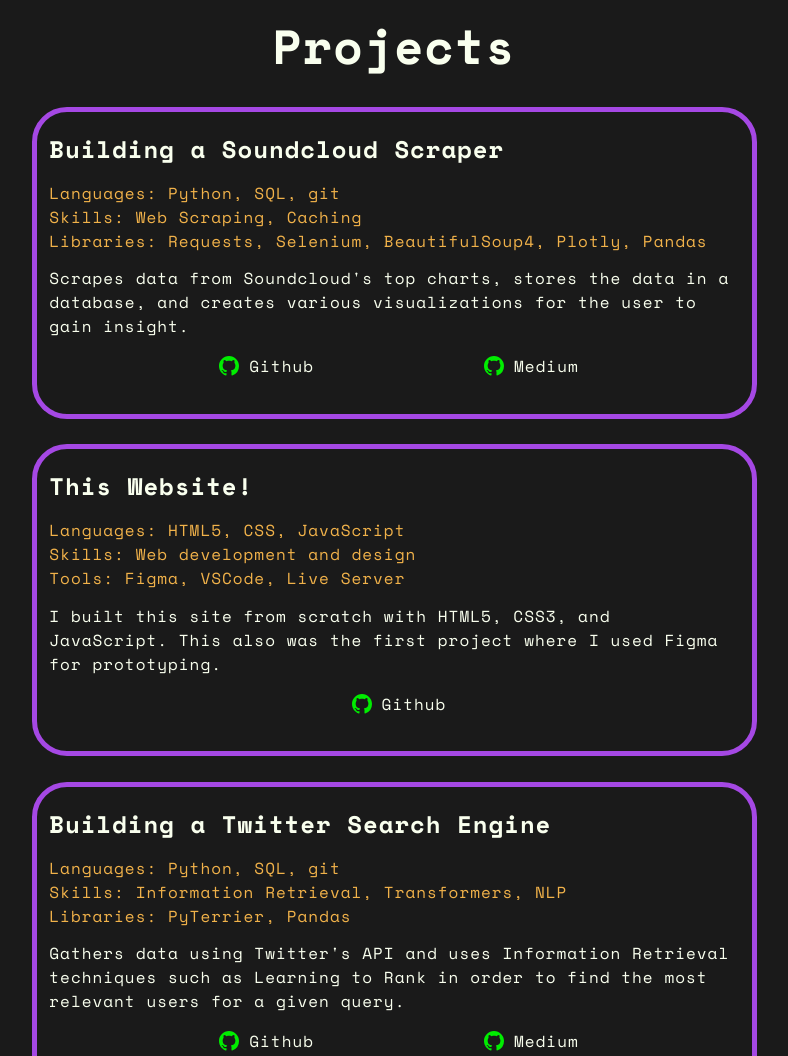
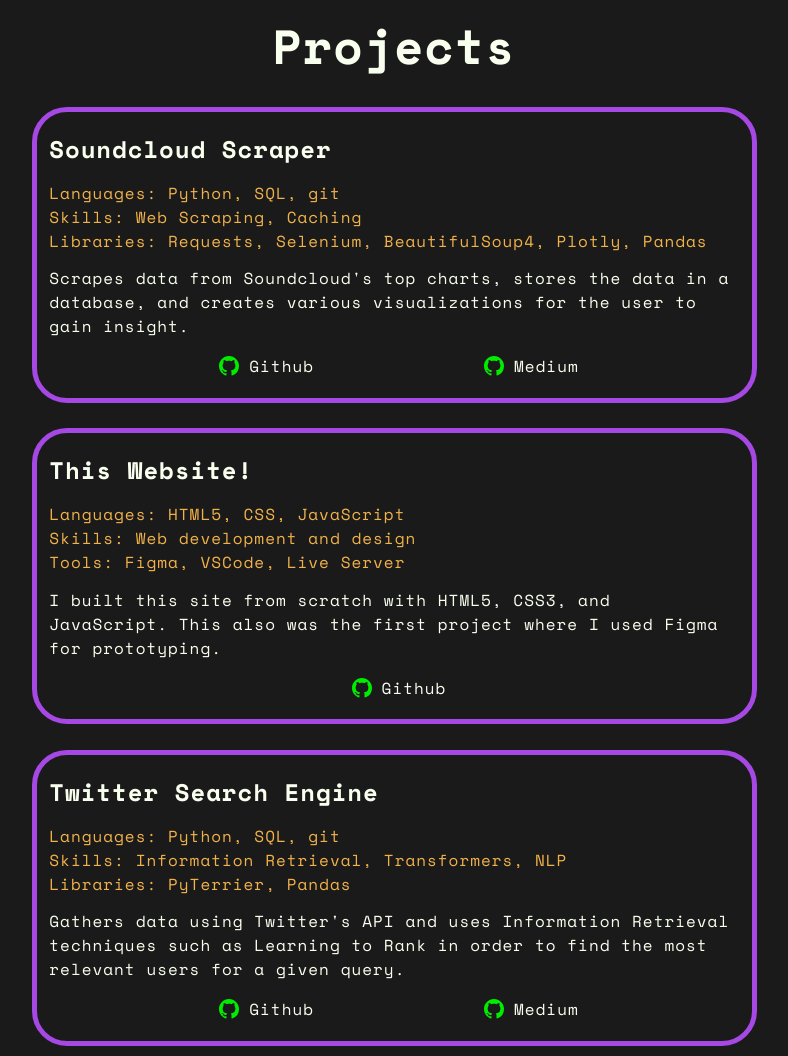
Before and after one commit to mkalmus/scrollable-portfoliio, a plain HTML site: page index.html in a window 1280 px wide. Shown: the part 860-1916 px from the top of the page, without its empty margins (246-1034 px from the left). Drawn offline with nearby package versions, Linux system fonts and the light colour scheme.

Commit message:
fix tab title

```diff
--- a/index.html
+++ b/index.html
@@ -5,7 +5,7 @@
     <meta http-equiv="X-UA-Compatible" content="IE=edge">
     <meta name="viewport" content="width=device-width, initial-scale=1.0">
     <link rel="preconnect" href="https://fonts.googleapis.com"><link rel="preconnect" href="https://fonts.gstatic.com" crossorigin><link href="https://fonts.googleapis.com/css2?family=Space+Mono:wght@400;700&display=swap" rel="stylesheet">    <link rel="stylesheet" href="style.css">
-    <title>Document</title>
+    <title>Michael Kalmus</title>
 </head>
 <body>
     <nav class="navbar">
@@ -26,7 +26,7 @@
         <h1> Projects </h1>
         <div class="projects-container">
             <div class="project-item">
-                <h2>Building a Soundcloud Scraper</h2>
+                <h2>Soundcloud Scraper</h2>
                 <p class="top-border">
                     Languages: Python, SQL, git <br>
                     Skills: Web Scraping, Caching <br>
@@ -67,13 +67,12 @@
                 </div>
             </div>
             <div class="project-item">
-                <h2>Building a Twitter Search Engine</h2>
+                <h2>Twitter Search Engine</h2>
                 <p class="top-border">
                     Languages: Python, SQL, git <br>
                     Skills: Information Retrieval, Transformers, NLP <br>
                     Libraries: PyTerrier, Pandas
                 </p>
-
                 <p>
                     Gathers data using Twitter's API and uses Information Retrieval techniques
                     such as Learning to Rank in order to find the most relevant users for a given query.
--- a/style.css
+++ b/style.css
@@ -105,6 +105,7 @@
   align-items: center;
   justify-content: space-evenly;
   padding: 1em 0;
+  padding-bottom: 0;
 }
 
 .bottom-container a{
```
